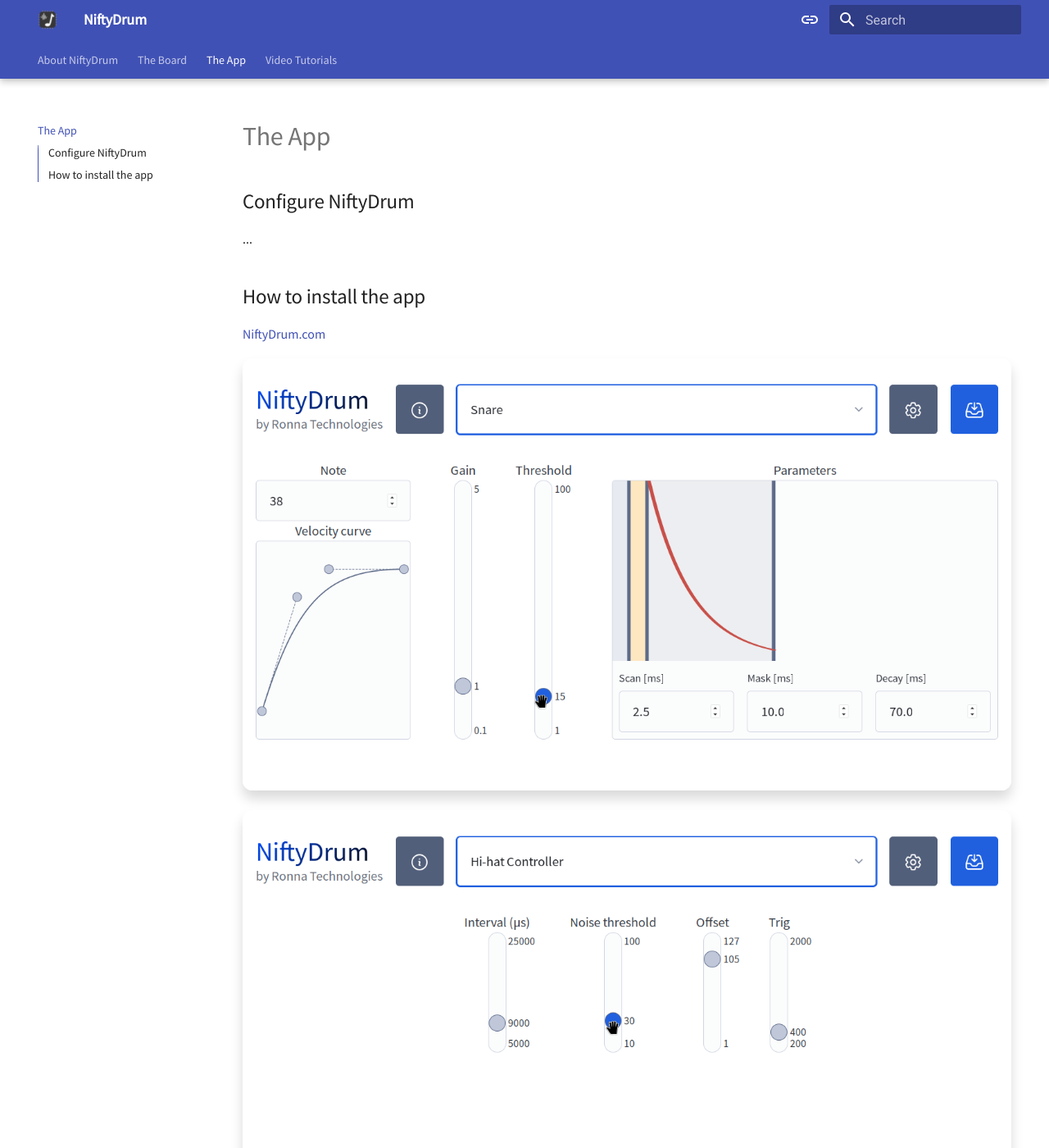
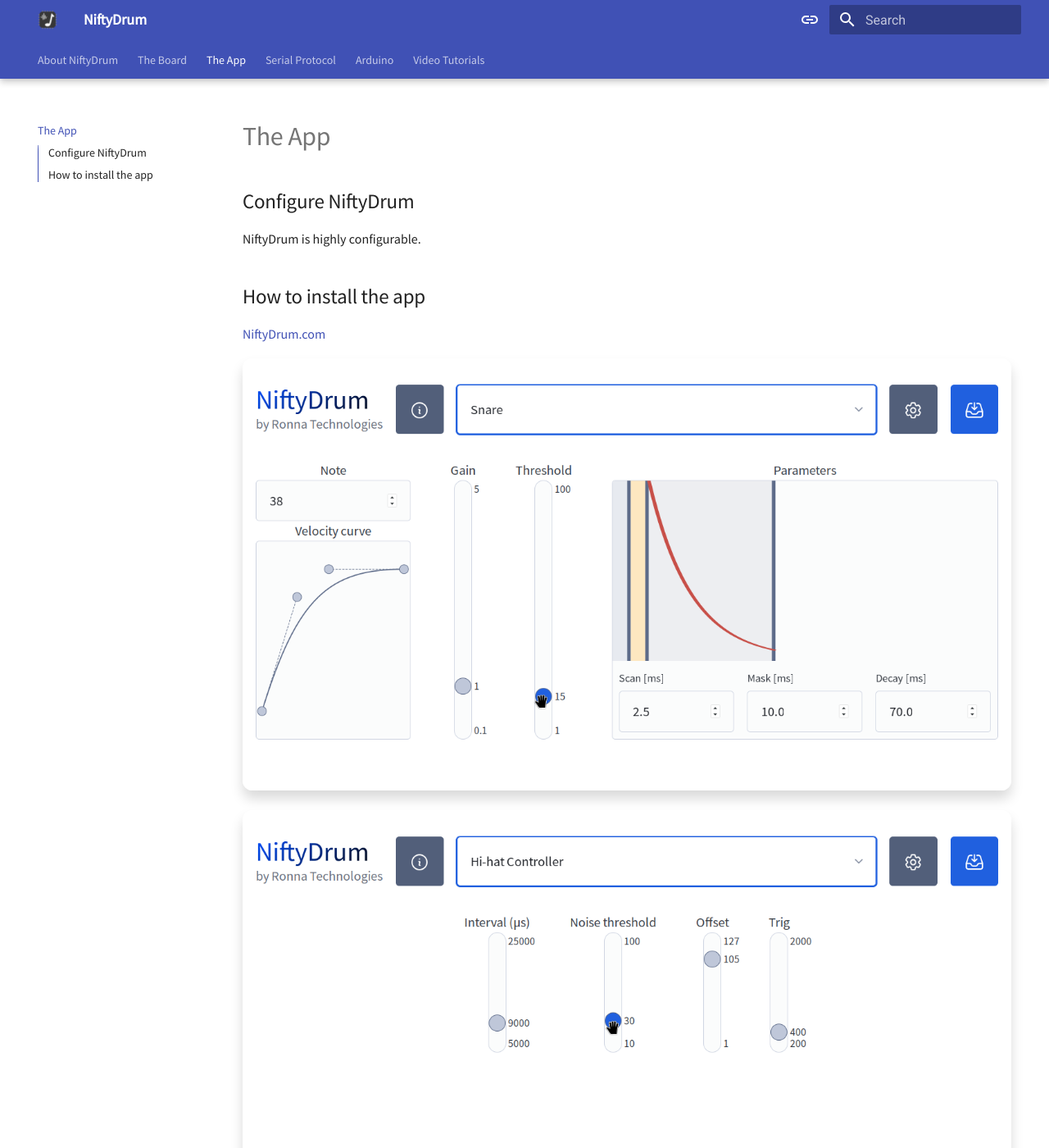
Before and after one commit to RonnaTechnologies/doc.niftydrum.com, an MkDocs documentation site: the page built from doc/2.app.md, in a window 1280 px wide and 1400 px high. Shown: the whole window at 82% size. Built offline with MkDocs 1.6.1 and Material for MkDocs 9.7.7, drawn with Linux system fonts in a browser that asks for light colours; some of the changed text lies outside the part shown.

Commit message:
add more sections

```diff
--- a/doc/2.app.md
+++ b/doc/2.app.md
@@ -2,7 +2,8 @@
 
 ## Configure NiftyDrum
 
-...
+NiftyDrum is highly configurable.
+
 
 ## How to install the app
 
--- /dev/null
+++ b/doc/3.serial.md
@@ -0,0 +1 @@
+# Serial Protocol
--- /dev/null
+++ b/doc/4.arduino.md
@@ -0,0 +1 @@
+# Arduino
--- a/mkdocs.yml
+++ b/mkdocs.yml
@@ -64,7 +64,7 @@
       cover_subtitle: Official Documentation
       output_path: pdf/niftydrum_documentation.pdf
       exclude_pages:
-        - 3.videos
+        - 5.videos
 
 extra:
   social:
```
Also changed, not shown: doc/5.videos.md (renamed from doc/3.videos.md).
